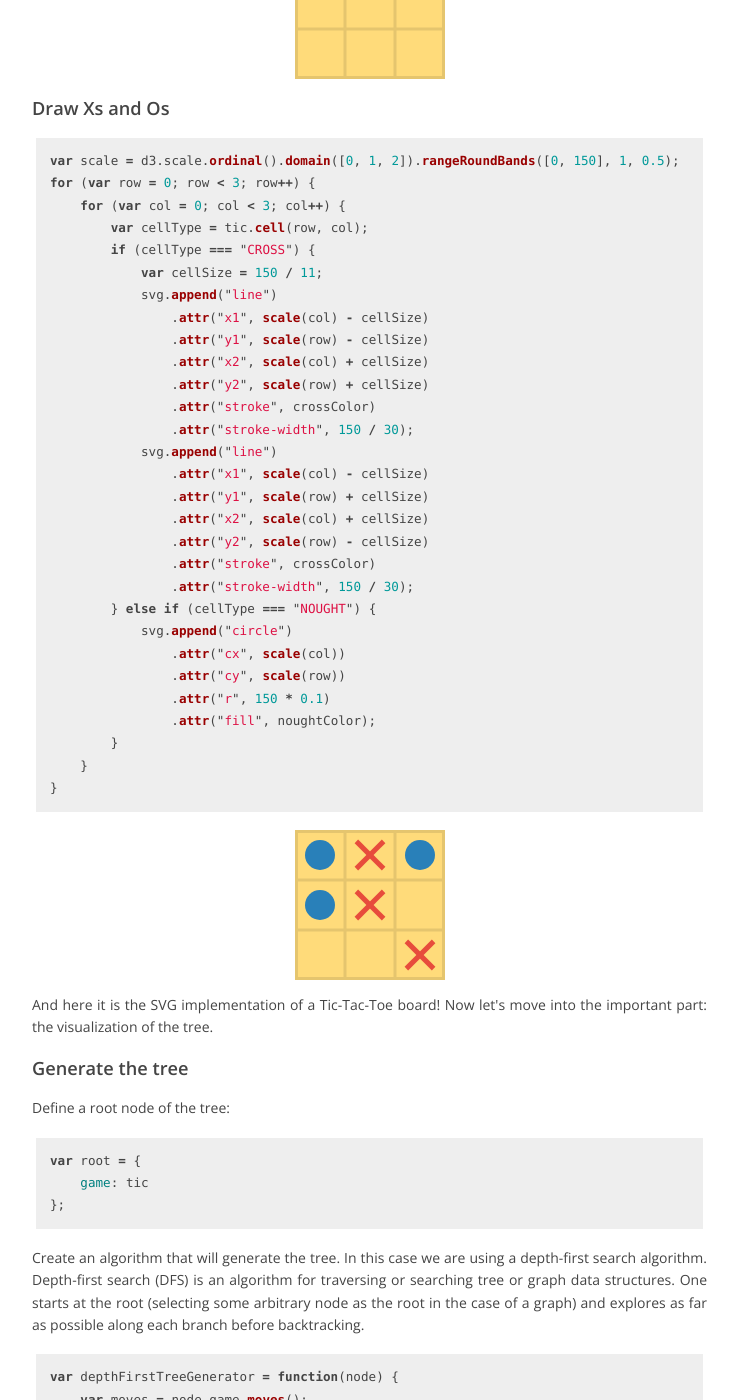
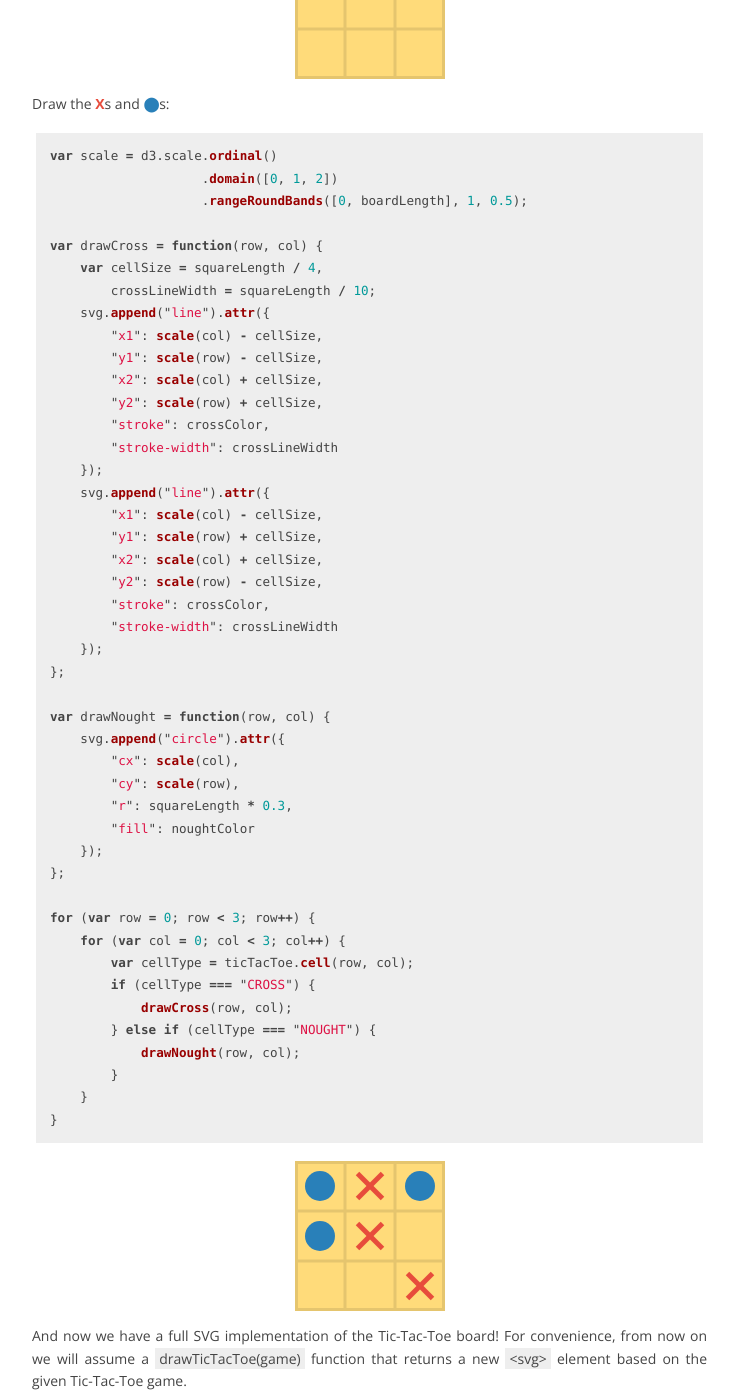
Before and after one commit to davidrobles/davidrobles.github.io, a Jekyll site: the page built from _posts/2015-01-19-visualizing-game-trees-with-d3.html, in a window 1280 px wide and 1400 px high, scrolled down 3231 px. Shown: the whole window, without its empty margins (128-866 px from the left). Built offline with Jekyll 4.4.1, drawn with Linux system fonts in a browser that asks for light colours; Markdown is read by kramdown in place of the engine named in the settings; comment, search, counter and statistics services are not loaded; some of the changed text lies outside the part shown.

Commit message:
Update post

```diff
--- a/_posts/2015-01-19-visualizing-game-trees-with-d3.html
+++ b/_posts/2015-01-19-visualizing-game-trees-with-d3.html
@@ -1,11 +1,13 @@
 ---
 layout:     post
 title:      "Visualizing Game Trees with D3.js"
-date:       2015-01-19 16:00:00
+date:       2015-01-25 22:00:00
 comments:   true
-excerpt:    "In this post I describe a simple API for abstract strategy games and algorithms to play these games. An
-interface like this one is the base of a game-playing framework and it will be used in following blog posts
-to describe algorithms such as Minimax, Alpha-Beta and Monte-Carlo Tree Search."
+excerpt:    "D3.js is a JavaScript library for data visualization. It is proving to be very versatile and powerful,
+             thanks to the technologies upon which it is based: JavaScript, SVG, and CSS. In this post I will show how
+             to use D3.js to visualize game trees using Mauler, the abstract strategy games framework that I described
+             in a previous post."
+
 img:        "visualizing-game-trees-with-d3/copy.png"
 style:      ["visualizing-game-trees-with-d3/style.css"]
 js:         ["visualizing-game-trees-with-d3/d3.js",
@@ -122,7 +124,7 @@
                 .attr("height", boardLength);
 {% endhighlight %}
 
-<p>Fill the background using a SVG <span class="code">&lt;rect&gt;</span> element:</p>
+<p>Fill the background using an SVG <span class="code">&lt;rect&gt;</span> element:</p>
 
 {% highlight javascript %}
 svg.append("rect").attr({
@@ -225,97 +227,157 @@
 }()));
 </script>
 
-<h2>Draw Xs and Os</h2>
+<p>
+    Draw the <span style="font-weight: bold; color: rgba(231, 76, 60, 1.0)">X</span>s and
+    <span style="font-weight: bold; color: rgba(41, 128, 185, 1.0)">&#11044;</span>s:
+</p>
 
 {% highlight javascript %}
-var scale = d3.scale.ordinal().domain([0, 1, 2]).rangeRoundBands([0, 150], 1, 0.5);
+
+var scale = d3.scale.ordinal()
+                    .domain([0, 1, 2])
+                    .rangeRoundBands([0, boardLength], 1, 0.5);
+
+var drawCross = function(row, col) {
+    var cellSize = squareLength / 4,
+        crossLineWidth = squareLength / 10;
+    svg.append("line").attr({
+        "x1": scale(col) - cellSize,
+        "y1": scale(row) - cellSize,
+        "x2": scale(col) + cellSize,
+        "y2": scale(row) + cellSize,
+        "stroke": crossColor,
+        "stroke-width": crossLineWidth
+    });
+    svg.append("line").attr({
+        "x1": scale(col) - cellSize,
+        "y1": scale(row) + cellSize,
+        "x2": scale(col) + cellSize,
+        "y2": scale(row) - cellSize,
+        "stroke": crossColor,
+        "stroke-width": crossLineWidth
+    });
+};
+
+var drawNought = function(row, col) {
+    svg.append("circle").attr({
+        "cx": scale(col),
+        "cy": scale(row),
+        "r": squareLength * 0.3,
+        "fill": noughtColor
+    });
+};
+
+for (var row = 0; row < 3; row++) {
+    for (var col = 0; col < 3; col++) {
+        var cellType = ticTacToe.cell(row, col);
+        if (cellType === "CROSS") {
+            drawCross(row, col);
+        } else if (cellType === "NOUGHT") {
+            drawNought(row, col);
+        }
+    }
+}
+
+{% endhighlight %}
+
+<script>
+
+document.write((function() {
+
+    var scale = d3.scale.ordinal()
+                        .domain([0, 1, 2])
+                        .rangeRoundBands([0, boardLength], 1, 0.5);
+
+    var drawCross = function(row, col) {
+        var cellSize = squareLength / 4,
+            crossLineWidth = squareLength / 10;
+        svg.append("line").attr({
+            "x1": scale(col) - cellSize,
+            "y1": scale(row) - cellSize,
+            "x2": scale(col) + cellSize,
+            "y2": scale(row) + cellSize,
+            "stroke": crossColor,
+            "stroke-width": crossLineWidth
+        });
+        svg.append("line").attr({
+            "x1": scale(col) - cellSize,
+            "y1": scale(row) + cellSize,
+            "x2": scale(col) + cellSize,
+            "y2": scale(row) - cellSize,
+            "stroke": crossColor,
+            "stroke-width": crossLineWidth
+        });
+    };
+
+    var drawNought = function(row, col) {
+        svg.append("circle").attr({
+            "cx": scale(col),
+            "cy": scale(row),
+            "r": squareLength * 0.3,
+            "fill": noughtColor
+        });
+    };
+
     for (var row = 0; row < 3; row++) {
         for (var col = 0; col < 3; col++) {
             var cellType = tic.cell(row, col);
             if (cellType === "CROSS") {
-            var cellSize = 150 / 11;
-            svg.append("line")
-                .attr("x1", scale(col) - cellSize)
-                .attr("y1", scale(row) - cellSize)
-                .attr("x2", scale(col) + cellSize)
-                .attr("y2", scale(row) + cellSize)
-                .attr("stroke", crossColor)
-                .attr("stroke-width", 150 / 30);
-            svg.append("line")
-                .attr("x1", scale(col) - cellSize)
-                .attr("y1", scale(row) + cellSize)
-                .attr("x2", scale(col) + cellSize)
-                .attr("y2", scale(row) - cellSize)
-                .attr("stroke", crossColor)
-                .attr("stroke-width", 150 / 30);
+                drawCross(row, col);
             } else if (cellType === "NOUGHT") {
-            svg.append("circle")
-                .attr("cx", scale(col))
-                .attr("cy", scale(row))
-                .attr("r", 150 * 0.1)
-                .attr("fill", noughtColor);
+                drawNought(row, col);
             }
         }
     }
-{% endhighlight %}
 
-<script>
-document.write((function() {
-    var scale = d3.scale.ordinal().domain([0, 1, 2]).rangeRoundBands([0, 150], 1, 0.5);
-    var crossColor = "rgba(231, 76, 60, 1.0)";
-    var noughtColor = "rgba(41, 128, 185,1.0)";
-    for (var row = 0; row < 3; row++) {
-        for (var col = 0; col < 3; col++) {
-            var cellType = tic.cell(row, col);
-            if (cellType === "CROSS") {
-                var cellSize = 150 / 11;
-                svg.append("line")
-                    .attr("x1", scale(col) - cellSize)
-                    .attr("y1", scale(row) - cellSize)
-                    .attr("x2", scale(col) + cellSize)
-                    .attr("y2", scale(row) + cellSize)
-                    .attr("stroke", crossColor)
-                    .attr("stroke-width", 150 / 30);
-                svg.append("line")
-                    .attr("x1", scale(col) - cellSize)
-                    .attr("y1", scale(row) + cellSize)
-                    .attr("x2", scale(col) + cellSize)
-                    .attr("y2", scale(row) - cellSize)
-                    .attr("stroke", crossColor)
-                    .attr("stroke-width", 150 / 30);
-            } else if (cellType === "NOUGHT") {
-                svg.append("circle")
-                    .attr("cx", scale(col))
-                    .attr("cy", scale(row))
-                    .attr("r", 150 * 0.1)
-                    .attr("fill", noughtColor);
-            }
-        }
-    }
     return svgEl.outerHTML;
 }()));
 </script>
 
 <p>
-    And here it is the SVG implementation of a Tic-Tac-Toe board! Now let's move into the important part: the
-    visualization of the tree.
+    And now we have a full SVG implementation of the Tic-Tac-Toe board! For convenience, from now on we will assume a
+    <span class="code">drawTicTacToe(game)</span> function that returns a new <span class="code">&lt;svg&gt;</span>
+    element based on the given Tic-Tac-Toe game.
 </p>
+
+<!--<p>Now let's move into the important part: the visualization of the tree.</p>-->
 
 <h2>Generate the tree</h2>
 
-<p>Define a root node of the tree:</p>
+<p>
+    The next step is to automatically generate the tree that we want to visualize. The tree will have the following
+    structure:
+</p>
 
 {% highlight javascript %}
-var root = {
-    game: tic
+var tree = {
+    game: ticTacToe,
+    children: [{
+        game: game,
+        children: [{
+            game: nextGameState1
+        }]
+    }, {
+        game: nextGameState2
+    }]
 };
 {% endhighlight %}
 
 <p>
-    Create an algorithm that will generate the tree. In this case we are using a depth-first search algorithm.
-    Depth-first search (DFS) is an algorithm for traversing or searching tree or graph data structures. One starts at
-    the root (selecting some arbitrary node as the root in the case of a graph) and explores as far as possible along
-    each branch before backtracking.
+    Every node in the tree has a <span class="code">game</span> property  that represents the current game state, and
+    the <span class="code">children</span> is an optional property that has the list of possible game states that
+    can be reached by making each of the legal moves. To generate the game tree we will start creating the root node:
+</p>
+
+{% highlight javascript %}
+var root = {
+    game: ticTacToe
+};
+{% endhighlight %}
+
+<p>
+    Now we will create a simple <a href="http://en.wikipedia.org/wiki/Depth-first_search">depth-first search</a> (DFS)
+    algorithm to generate the tree from a given node:
 </p>
 
 {% highlight javascript %}
@@ -332,22 +394,36 @@
 };
 {% endhighlight %}
 
-<p>And generate the tree by passing the root node to the algorithm:</p>
+<p>And we just have to pass the root node to the DFS algorithm to generate the full tree:</p>
 
 {% highlight javascript %}
 depthFirstTreeGenerator(root);
 {% endhighlight %}
 
-<h2>Visualizing the game tree</h2>
+<h2>Visualize the game tree</h2>
+
+<p>
+    Now that we have the game tree that we want to visualize, and a <span class="code">drawTicTacToe(game)</span> function
+    that returns a new <span class="code">&lt;svg&gt;</span> of the game, we can finally draw the tree. Here is the code
+    to visualize the tree with D3:
+</p>
 
 {% highlight javascript %}
+var margin = { top: 50, right: 30, bottom: 60, left: 30 },
+    width = 675 - margin.left - margin.right,
+    height = 400 - margin.top - margin.bottom,
+    nodeSize = 85,
+    edgeWidth = 2,
+    treeBgColor = "#eeeeee",
+    edgeColor = "#666666";
+
 var diagonal = d3.svg.diagonal().projection(function(d) { return [d.x, d.y]; });
 
-var svg = d3.select("#full-static-game-tree")
+var svg = d3.select(svgElem)
             .append("svg")
             .attr("width", width + margin.left + margin.right)
             .attr("height", height + margin.top + margin.bottom)
-    .attr("style", "background-color: #eeeeee")
+            .attr("style", "background-color: " + treeBgColor)
             .append("g")
             .attr("transform", "translate(" + margin.left + ", " + margin.top + ")");
 
@@ -359,16 +435,15 @@
 
 var nodes = tree(root);
 
-var drawNodes = function() {
+var nodeMargin = nodeSize / 3.4;
 
-    // Draw edges
 svg.selectAll("path")
     .data(tree.links(nodes))
     .enter().append("path")
     .attr("d", diagonal)
     .attr("fill", "none")
-        .attr("stroke", "#666666")
-        .attr("stroke-width", 2);
+    .attr("stroke", edgeColor)
+    .attr("stroke-width", edgeWidth);
 
 svg.selectAll("g.node-group")
     .data(nodes)
@@ -376,7 +451,7 @@
     .append("g")
     .attr("class", "node-group")
     .attr("transform", function(d) {
-            return "translate(" + (d.x - 25) + ", " + (d.y - 25) + ")"
+        return "translate(" + (d.x - nodeMargin) + ", " + (d.y - nodeMargin) + ")"
     });
 
 // Draw nodes
@@ -392,14 +467,11 @@
     .attr("transform", function() {
         return this.getAttribute("transform") + " scale(0.6)";
     });
-
-};
-
-drawNodes();
 {% endhighlight %}
 
+<h2>Examples</h2>
 
-<p>At two plies</p>
+<p>Here are a few examples of game trees of different sizes generated with this script. At two plies:</p>
 
 <div id="final-game-tree-2-ply"></div>
 
@@ -410,6 +482,15 @@
 <p>At four plies:</p>
 
 <div id="final-game-tree-4-ply"></div>
+
+<h2>Summary</h2>
+
+<p>
+    In this blog post I showed how we can use D3.js to visualize game trees using the game of Tic-Tac-Toe. The
+    code used here would work for any other abstract strategy game as long as it follows the Mauler interface. In the
+    next blog posts I'll show how to visualize game tree search algorithms (i.e. Minimax, Alpha-Beta Pruning, Monte-Carlo
+    Tree Search) to play abstract strategy games.
+</p>
 
 <!--<h2>Depth-first search</h2>-->
 
--- a/js/visualizing-game-trees-with-d3/full-static-game-tree.js
+++ b/js/visualizing-game-trees-with-d3/full-static-game-tree.js
@@ -1,4 +1,4 @@
-var generateSVGTree = function(tic, mysel, options) {
+var generateSVGTree = function(ticTacToe, svgElem, options) {
 
     var margin = { top: 50, right: 30, bottom: 60, left: 30 },
         width = (options.width || 675) - margin.left - margin.right,
@@ -7,11 +7,11 @@
         edgeWidth = options.edgeWidth || 2;
 
     var root = {
-        game: tic
+        game: ticTacToe
     };
 
     var svgView = new ma.views.TicTacToeSVG({
-        model: tic,
+        model: ticTacToe,
         sideLength: nodeSize
     });
 
@@ -31,7 +31,7 @@
 
     var diagonal = d3.svg.diagonal().projection(function(d) { return [d.x, d.y]; });
 
-    var svg = d3.select(mysel)
+    var svg = d3.select(svgElem)
         .append("svg")
         .attr("width", width + margin.left + margin.right)
         .attr("height", height + margin.top + margin.bottom)
@@ -46,8 +46,6 @@
     });
 
     var nodes = tree(root);
-
-    var drawNodes = function() {
 
     var nodeMargin = nodeSize / 3.4;
 
@@ -82,9 +80,6 @@
             return this.getAttribute("transform") + " scale(0.6)";
         });
 
-    };
-
-    drawNodes();
     return svg;
 };
 
```
Also changed, not shown: other parts of _posts/2015-01-19-visualizing-game-trees-with-d3.html (+1 -1 lines), img/visualizing-game-trees-with-d3/copy.png. Lines whose indentation alone changed are shown as unchanged.
